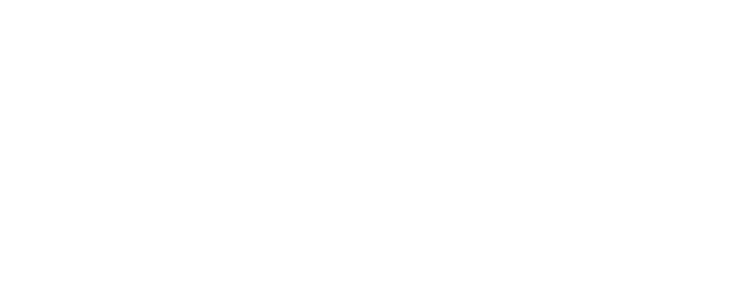
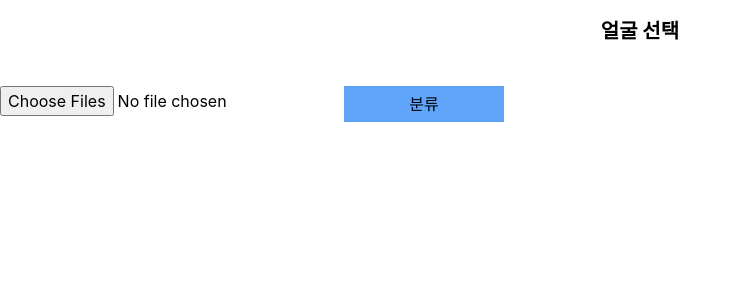
Before and after one commit to Sungkyul/youkidsServer, a React (Create React App) app in the folder src/main/frontend/: page /Pre in a window 1280 px wide. Before the commit this address had no page. Shown: the top 300 px of the page, without its empty margins (0-741 px from the left). Built offline with nearby package versions, Linux system fonts and the light colour scheme.

Commit message:
얼굴분류 이전버전

```diff
--- a/src/main/frontend/src/App.tsx
+++ b/src/main/frontend/src/App.tsx
@@ -20,6 +20,7 @@
 import Down_Code from "./pages/Down_Code";
 import Down_Face from "./pages/Down_Face";
 import Amazon from "./pages/Amazon";
+import Pre from "./pages/Pre";
 import Hello from "./pages/Hello";
 
 function App() {
@@ -44,6 +45,7 @@
           <Route path="/Down_Code" element={<Down_Code />} />
           <Route path="/Down_Face" element={<Down_Face />} />
           <Route path="/Amazon" element={<Amazon />} />
+          <Route path="/Pre" element={<Pre />} />
           <Route path="/Hello" element={<Hello />} />
         </Routes>
       </Router>
--- /dev/null
+++ b/src/main/frontend/src/pages/Pre.tsx
@@ -0,0 +1,198 @@
+import React, { useState } from "react";
+import { useNavigate } from "react-router-dom";
+import AWS from "aws-sdk";
+
+AWS.config.update({
+  accessKeyId: "AKIAXXNNTXWNKASLG6HO",
+  secretAccessKey: "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",
+  region: "ap-northeast-2",
+});
+
+const rekognition = new AWS.Rekognition();
+
+interface FaceDetail {
+  Image: string;
+  [key: string]: any;
+}
+
+const Pre: React.FC = () => {
+  const [images, setImages] = useState<File[]>([]);
+  const [faceDetails, setFaceDetails] = useState<FaceDetail[]>([]);
+  const [faceGroups, setFaceGroups] = useState<FaceDetail[][]>([]);
+  const [loading, setLoading] = useState<boolean>(false);
+  const [showConfirmation, setShowConfirmation] = useState<boolean>(false);
+  const navigate = useNavigate();
+
+  const handleImageUpload = (event: React.ChangeEvent<HTMLInputElement>) => {
+    const files = event.target.files;
+    if (files) {
+      const imageFiles = Array.from(files);
+      setImages(imageFiles);
+    }
+  };
+
+  const detectAndGroupFaces = async () => {
+    setLoading(true);
+    const detectedFaces: FaceDetail[] = [];
+
+    // Step 1: Detect Faces
+    for (let image of images) {
+      const imgData = await image.arrayBuffer();
+      const params: AWS.Rekognition.DetectFacesRequest = {
+        Image: {
+          Bytes: imgData,
+        },
+        Attributes: ["ALL"],
+      };
+
+      try {
+        const response = await rekognition.detectFaces(params).promise();
+        if (response.FaceDetails && response.FaceDetails.length > 0) {
+          response.FaceDetails.forEach((faceDetail) => {
+            detectedFaces.push({
+              ...faceDetail,
+              Image: URL.createObjectURL(image),
+            });
+          });
+        }
+      } catch (error) {
+        console.error("Error detecting faces: ", error);
+      }
+    }
+    setFaceDetails(detectedFaces);
+
+    // Step 2: Group Faces by Similarity
+    const threshold = 97;
+    const groups: FaceDetail[][] = [];
+
+    for (let faceDetail of detectedFaces) {
+      const img1Data = await (await fetch(faceDetail.Image)).arrayBuffer();
+      let foundGroup = false;
+
+      for (let group of groups) {
+        for (let groupFaceDetail of group) {
+          const img2Data = await (
+            await fetch(groupFaceDetail.Image)
+          ).arrayBuffer();
+          const similarity = await compareFaces(img1Data, img2Data);
+          if (similarity >= threshold) {
+            group.push(faceDetail);
+            foundGroup = true;
+            break;
+          }
+        }
+        if (foundGroup) break;
+      }
+
+      if (!foundGroup) {
+        groups.push([faceDetail]);
+      }
+    }
+
+    setFaceGroups(groups);
+    setLoading(false);
+    setShowConfirmation(true);
+  };
+
+  const compareFaces = async (
+    image1Data: ArrayBuffer,
+    image2Data: ArrayBuffer
+  ) => {
+    const params: AWS.Rekognition.CompareFacesRequest = {
+      SourceImage: { Bytes: image1Data },
+      TargetImage: { Bytes: image2Data },
+    };
+
+    try {
+      const response = await rekognition.compareFaces(params).promise();
+      if (response.FaceMatches && response.FaceMatches.length > 0) {
+        return response.FaceMatches[0].Similarity!;
+      }
+    } catch (error) {
+      console.error("Error comparing faces: ", error);
+    }
+    return 0;
+  };
+
+  const handleConfirm = () => {
+    // Navigate to the cancel route
+    navigate("/Share_Done"); // Replace with your actual route
+  };
+
+  const handleCancel = () => {
+    setImages([]);
+    setFaceDetails([]);
+    setFaceGroups([]);
+    setShowConfirmation(false);
+  };
+
+  return (
+    <div className="w-full mx-auto">
+      <div className="justify-center py-4">
+        <p className=" text-[20px] text-center font-bold">얼굴 선택</p>
+        <br></br>
+      </div>
+      <div className="flex">
+        <input
+          type="file"
+          multiple
+          accept="image/*"
+          onChange={handleImageUpload}
+        />
+        <button
+          className="w-40 h-9 bg-blue-400 mr-4"
+          onClick={detectAndGroupFaces}
+          disabled={loading}
+        >
+          {loading ? "분류중..." : "분류"}
+        </button>
+      </div>
+
+      <div>
+        {faceGroups.map((group, idx) => (
+          <div
+            key={idx}
+            className="ml-4 mb-4 w-[332px] h-[100px] bg-neutral-100 rounded-lg"
+          >
+            <div className="mb-4">
+              <p className="ml-2 text-left font-bold">인물 {idx + 1}</p>
+              <br />
+              <div className="ml-2 flex flex-wrap">
+                {group.map((faceDetail, faceIdx) => (
+                  <img
+                    className="w-[40px] h-[40px] mr-1"
+                    key={faceIdx}
+                    src={faceDetail.Image}
+                    alt={`face-${faceIdx}`}
+                  />
+                ))}
+              </div>
+            </div>
+          </div>
+        ))}
+      </div>
+      {showConfirmation && (
+        <div className="flex justify-between mx-[24px]">
+          <button
+            className="w-36 h-9 bg-emerald-200 rounded-lg shadow"
+            onClick={handleConfirm}
+          >
+            <div className="text-center text-neutral-900 text-base font-semibold font-['Pretendard'] leading-snug">
+              확인
+            </div>
+          </button>
+          <button
+            className="w-36 h-9 bg-emerald-200 rounded-lg shadow"
+            onClick={handleCancel}
+          >
+            <div className="text-center text-neutral-900 text-base font-semibold font-['Pretendard'] leading-snug">
+              취소
+            </div>
+          </button>
+        </div>
+      )}
+    </div>
+  );
+};
+
+export default Pre;
```
